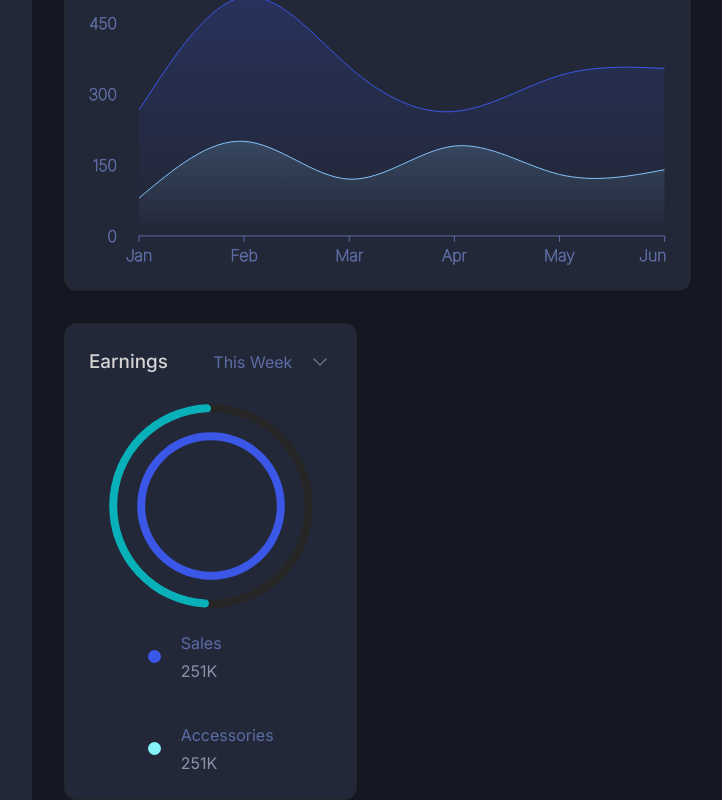
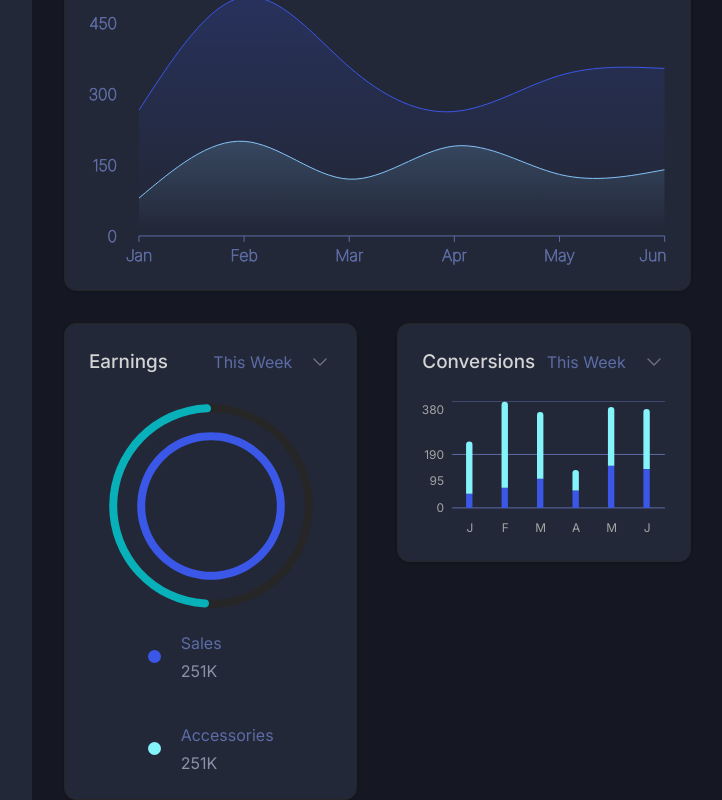
Before and after one commit to Frhaanaziz/dashboard-preview, a Next.js app: page /dashboard in a window 1280 px wide. Shown: the part 705-1505 px from the top of the page, without its empty margins (224-946 px from the left). Built offline with nearby package versions, Linux system fonts and the light colour scheme.

Commit message:
feat: Integrate ConversionsSection into dashboard layout

```diff
--- a/src/app/dashboard/page.tsx
+++ b/src/app/dashboard/page.tsx
@@ -1,3 +1,4 @@
+import ConversionsSection from "@/components/dashboard/ConversionsSection";
 import EarningsSection from "@/components/dashboard/EarningsSection";
 import GrossSalesSection from "@/components/dashboard/GrossSalesSection";
 import StatsSection from "@/components/dashboard/StatsSection";
@@ -13,10 +14,10 @@ const Page = () => {
 
           <div className="lg:grid lg:grid-cols-10 lg:gap-10">
             <EarningsSection className="lg:col-span-5" />
-            <div className="col-span-5 mt-10 lg:mt-0"></div>
+            <ConversionsSection className="col-span-5 mt-10 lg:mt-0" />
           </div>
         </div>
-        <div className="col-span-4"></div>
+        {/* <div className="col-span-4"></div> */}
       </div>
     </>
   );
```
